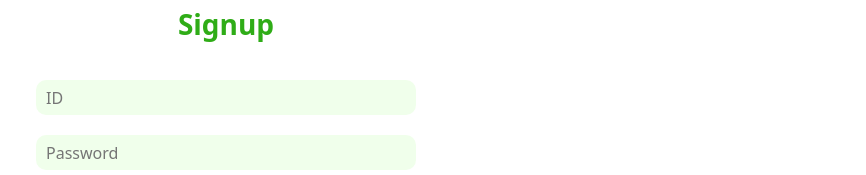
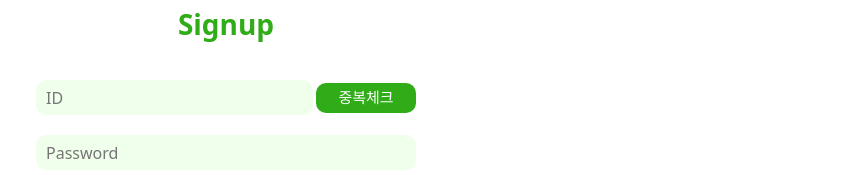
Before and after one commit to munjehun/block-in-art, a React (Create React App) app: page /signupUser in a window 1280 px wide. Shown: the part 286-461 px from the top of the page, without its empty margins (414-1280 px from the left). Built offline with nearby package versions, Linux system fonts and the light colour scheme.

Commit message:
중복체크 버튼 수정

```diff
--- a/src/pages/Main.js
+++ b/src/pages/Main.js
@@ -14,6 +14,8 @@ function Main() {
         <div>
           <Button>
             <Link to="workregister">작품 등록하기 </Link>
+            {/* 로그인 안돼있으면 로그인페이지로 이동
+                로그인 돼있으면 작품등록페이지로 이동 */}
           </Button>
         </div>
       </div>
--- a/src/pages/SignupPainter.css
+++ b/src/pages/SignupPainter.css
@@ -45,7 +45,7 @@
   height: 30px;
   border: none;
   background-color: rgb(47, 172, 23);
-  border-radius: 20px;
+  border-radius: 10px;
   color: white;
   font-size: 15px;
 }
--- a/src/pages/SignupUser.css
+++ b/src/pages/SignupUser.css
@@ -31,6 +31,26 @@
   margin-bottom: 8px;
 }
 
+.signup_user .inputs > div {
+  display: flex;
+  align-items: center;
+}
+
+.signup_user .inputs > div > input {
+  flex: 1 1 auto;
+  margin-right: 3px;
+}
+
+.signup_user .inputs > div > button {
+  width: 100px;
+  height: 30px;
+  border: none;
+  background-color: rgb(47, 172, 23);
+  border-radius: 10px;
+  color: white;
+  font-size: 15px;
+}
+
 .signup_user .inputs input {
   border: none;
   margin: 3px 0;
--- a/src/pages/SignupUser.js
+++ b/src/pages/SignupUser.js
@@ -7,6 +7,7 @@ function SignupUser() {
       <div className="form_container">
         <div className="title">Signup</div>
         <div className="inputs">
+          <div>
             <input
               type="id"
               // value={Username}
@@ -14,6 +15,9 @@ function SignupUser() {
               placeholder="ID"
               // onKeyPress={onKeyPress}
             />
+            <button>중복체크</button>
+          </div>
+
           <input
             type="password"
             // value={Password}
```
Lines whose indentation alone changed are shown as unchanged.
